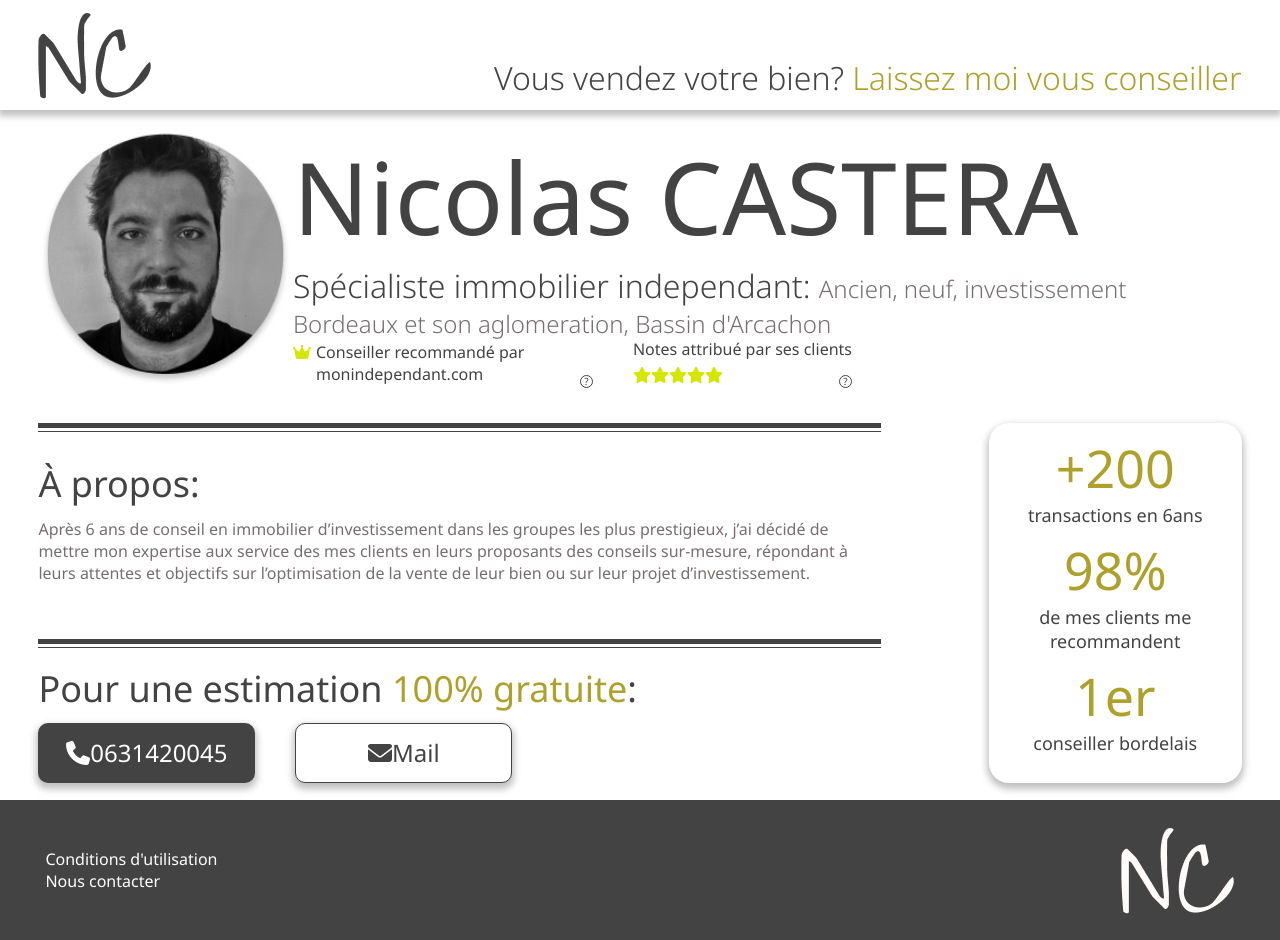
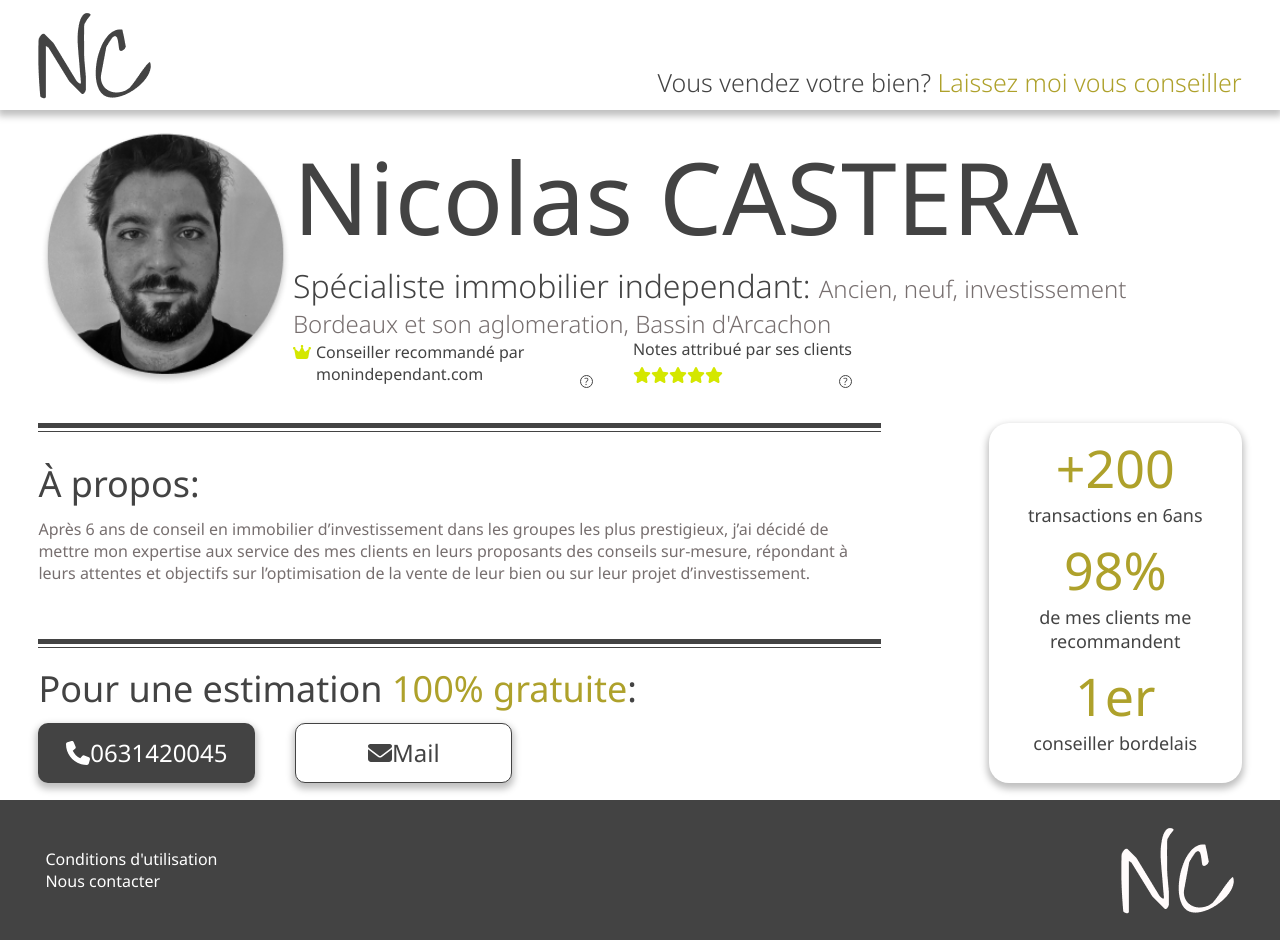
Before and after one commit to magicniclus/monIndependant, a React (Create React App) app: page / in a window 1280 px wide. Built offline with nearby package versions, Linux system fonts and the light colour scheme.

Commit message:
Update _navBar.scss

```diff
--- a/src/components/navBar/_navBar.scss
+++ b/src/components/navBar/_navBar.scss
@@ -14,7 +14,7 @@ header{
         justify-content: space-between;
         align-items: flex-end;
         h2{
-            font-size: $fontH2;
+            font-size: 25px;
             font-weight: $weightH2;
             span{
                 color: $goldPrimary
```
